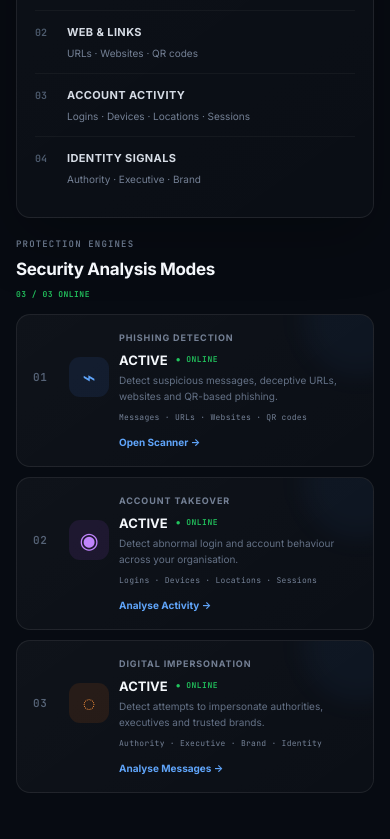
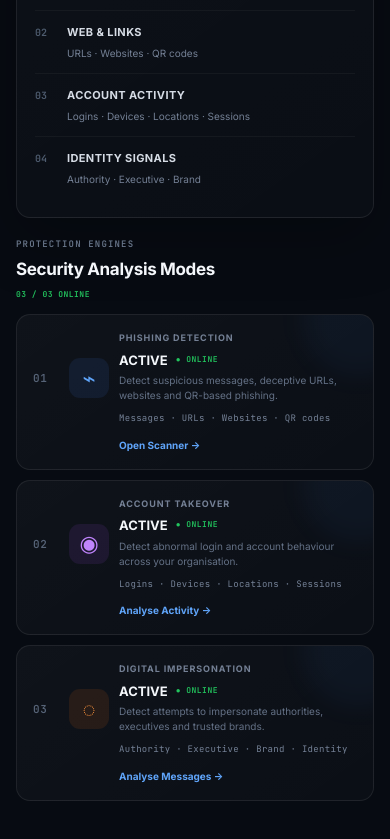
Before and after one commit to NomzaZulu/cyber1, a website: page index.html in a window 390 px wide. Shown: the part 855-1694 px from the top of the page. Drawn offline with Linux system fonts and the light colour scheme.

Commit message:
Update style.css

```diff
--- a/style.css
+++ b/style.css
@@ -4073,8 +4073,8 @@ body::after {
     grid-template-columns: 34px 46px minmax(0, 1fr) auto;
     align-items: center;
     gap: 16px;
-    min-height: 118px;
-    padding: 18px 20px;
+    min-height: 146px;
+    padding: 20px 20px;
 }
 
 .engine-stack-card .summary-icon {
@@ -4090,18 +4090,26 @@ body::after {
     letter-spacing: 0.05em;
 }
 
-.engine-stack-card .summary-info small {
+.engine-stack-card .summary-info {
+    min-width: 0;
+}
+
+.engine-description {
     display: block;
-    max-width: 760px;
-    line-height: 1.55;
+    max-width: 820px;
+    margin: 7px 0 0;
+    color: #8b98aa;
+    font-size: 11px;
+    line-height: 1.65;
 }
 
 .engine-capabilities {
     display: block;
-    margin-top: 7px;
+    margin-top: 9px;
     color: #758297;
     font-family: "JetBrains Mono", monospace;
-    font-size: 8px;
+    font-size: 9px;
+    line-height: 1.5;
     letter-spacing: 0.035em;
 }
 
@@ -4137,7 +4145,7 @@ body::after {
     .engine-stack-card {
         grid-template-columns: 28px 43px minmax(0, 1fr);
         gap: 12px;
-        min-height: 125px;
+        min-height: 150px;
         padding: 16px;
     }
 
```
